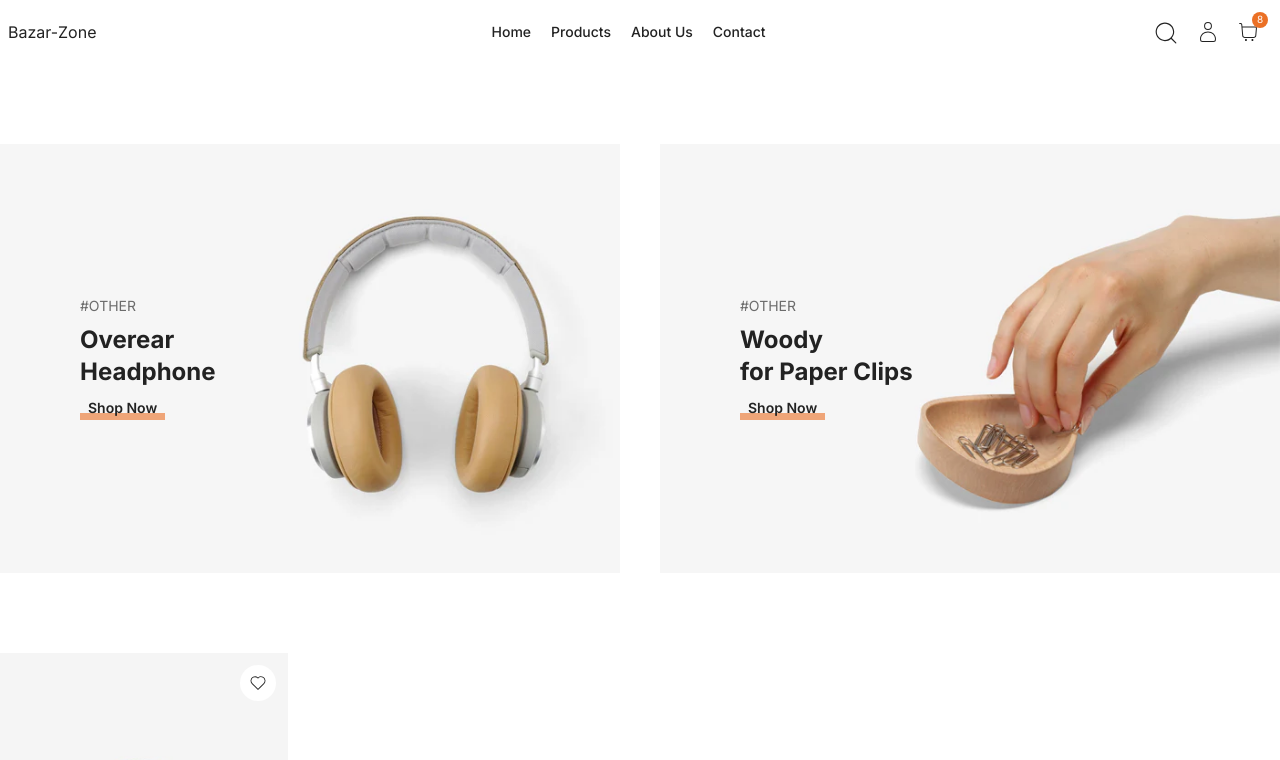
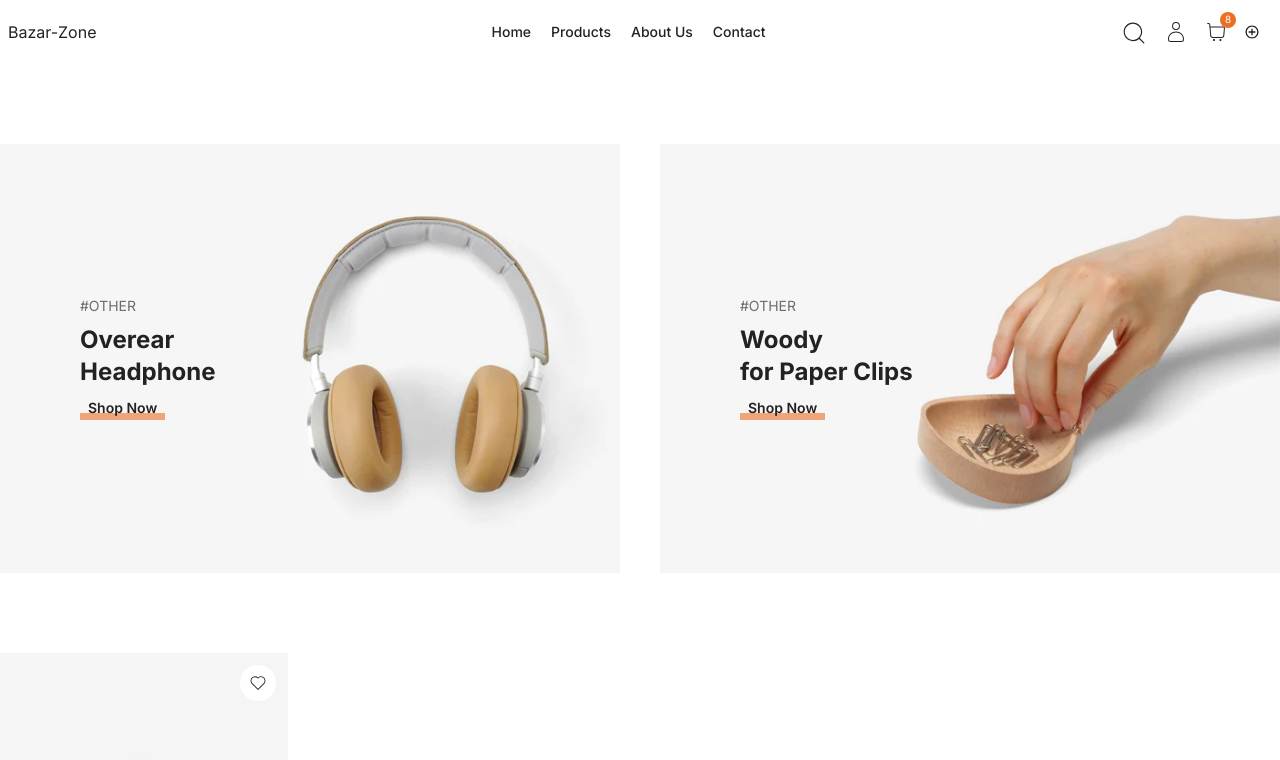
Before and after one commit to avideb24/bazar-zone, a Next.js app: page / in a window 1280 px wide. Shown: the top 760 px of the page. Built offline with nearby package versions, Linux system fonts and the light colour scheme.

Commit message:
add product page to nanbar

```diff
--- /dev/null
+++ b/src/app/add-product/page.js
@@ -0,0 +1,11 @@
+import React from 'react';
+
+const AddProductPage = () => {
+    return (
+        <form>
+
+        </form>
+    );
+};
+
+export default AddProductPage;
--- a/src/components/shared/Navbar.jsx/Navbar.jsx
+++ b/src/components/shared/Navbar.jsx/Navbar.jsx
@@ -5,6 +5,7 @@ import { useState } from "react";
 import { CiSearch, CiUser, CiShoppingCart } from "react-icons/ci";
 import { HiOutlineXMark } from "react-icons/hi2";
 import { TypeAnimation } from "react-type-animation";
+import { IoMdAddCircleOutline } from "react-icons/io";
 
 const Navbar = () => {
 
@@ -105,6 +106,7 @@ const Navbar = () => {
                         <CiShoppingCart className="text-2xl" />
                         <span className="w-4 h-4 bg-primary text-white absolute -top-2 -right-2 text-[10px] text-center rounded-full">8</span>
                     </button>
+                    <Link href={'/add-product'}><IoMdAddCircleOutline /></Link>
                 </div>
 
             </nav>
```
